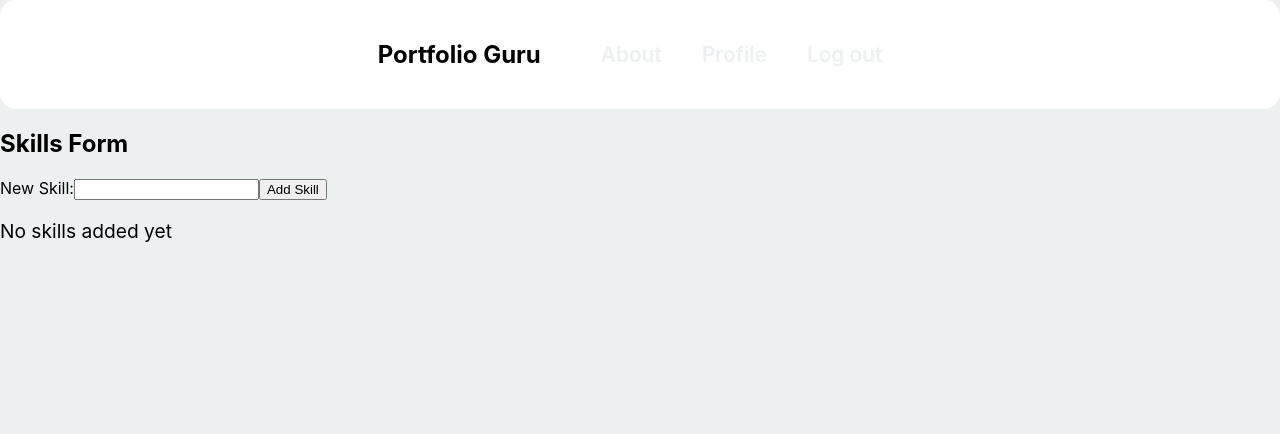
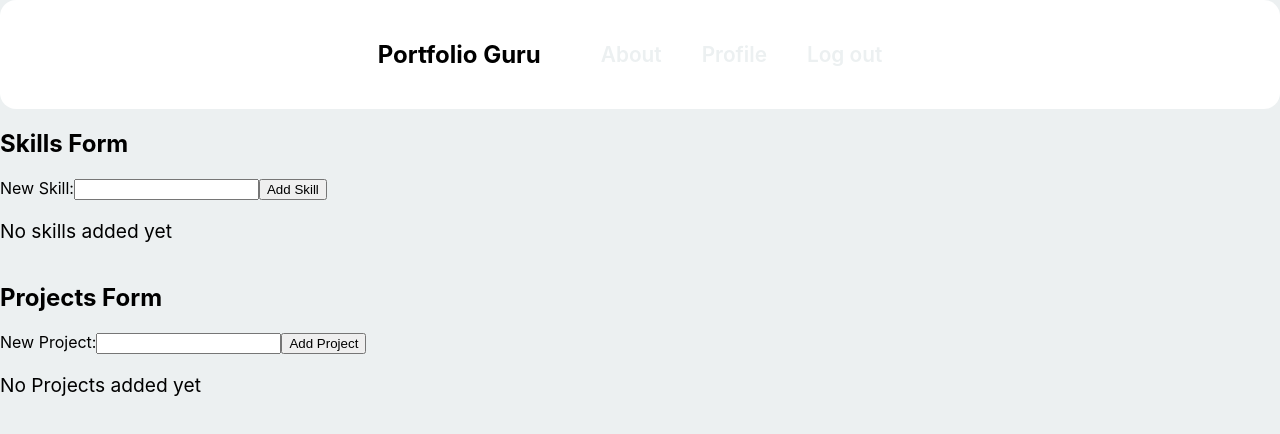
Before and after one commit to m-njora/portfolio-guru, a React (Create React App) app: page /profile in a window 1280 px wide. Shown: the top 434 px of the page. Built offline with nearby package versions, Linux system fonts and the light colour scheme.

Commit message:
project form created

```diff
--- a/src/components/forms/ProjectsForm.js
+++ b/src/components/forms/ProjectsForm.js
@@ -1,9 +1,89 @@
-import React from 'react'
+// import React from 'react'
+
+// function ProjectsForm() {
+//     return (
+//         <></>
+//     )
+// }
+
+// export default ProjectsForm
+import React, { useState } from 'react';
 
 function ProjectsForm() {
-    return (
-        <></>
-    )
+  const [Projects, setProjects] = useState([]);
+  const [newProject, setNewProject] = useState('');
+  const [editingIndex, setEditingIndex] = useState(null);
+  const MAX_ProjectS = 10;
+  const handleNewProjectChange = (event) => {
+    setNewProject(event.target.value);
+  };
+
+  const handleAddProject = (event) => {
+    event.preventDefault();
+    if (editingIndex === null) {
+      if (Projects.length < MAX_ProjectS) {
+        setProjects([...Projects, newProject]);
+        setNewProject('');
+      } else {
+        alert(`You can't add more than ${MAX_ProjectS} Projects`);
+      }
+    } else {
+      const newProjects = [...Projects];
+      newProjects[editingIndex] = newProject;
+      setProjects(newProjects);
+      setNewProject('');
+      setEditingIndex(null);
+    }
+  };
+
+  const handleEditProject = (ProjectIndex) => {
+    setNewProject(Projects[ProjectIndex]);
+    setEditingIndex(ProjectIndex);
+  };
+
+  const handleDeleteProject = (ProjectIndex) => {
+    setProjects(Projects.filter((_, index) => index !== ProjectIndex));
+    setEditingIndex(null);
+  };
+
+  return (
+    <div>
+      <h2>Projects Form</h2>
+      <form onSubmit={handleAddProject}>
+        <label htmlFor="new-Project">New Project:</label>
+        <input
+          type="text"
+          id="new-Project"
+          value={newProject}
+          onChange={handleNewProjectChange}
+        />
+        <button type="submit">{editingIndex !== null ? 'Save Project' : 'Add Project'}</button>
+      </form>
+      {Projects.length > 0 ? (
+        <ul>
+          {Projects.map((Project, index) => (
+            <li key={index}>
+              {editingIndex === index ? (
+                <input type="text" value={newProject} onChange={handleNewProjectChange} />
+              ) : (
+                <>{Project}</>
+              )}
+              {editingIndex === index ? (
+                <button onClick={() => setEditingIndex(null)}>Cancel</button>
+              ) : (
+                <>
+                  <button onClick={() => handleEditProject(index)}>Edit</button>
+                  <button onClick={() => handleDeleteProject(index)}>Delete</button>
+                </>
+              )}
+            </li>
+          ))}
+        </ul>
+      ) : (
+        <p>No Projects added yet</p>
+      )}
+    </div>
+  );
 }
 
-export default ProjectsForm
+export default ProjectsForm;
--- a/src/components/profile/profile.js
+++ b/src/components/profile/profile.js
@@ -1,10 +1,11 @@
 import React from 'react'
 import SkillsForm from '../forms/SkillsForm'
-
+import ProjectsForm from '../forms/ProjectsForm';
 function Profile() {
     return (
         <div>
         <SkillsForm/>
+        <ProjectsForm/>
         </div>
     )
 }
```
